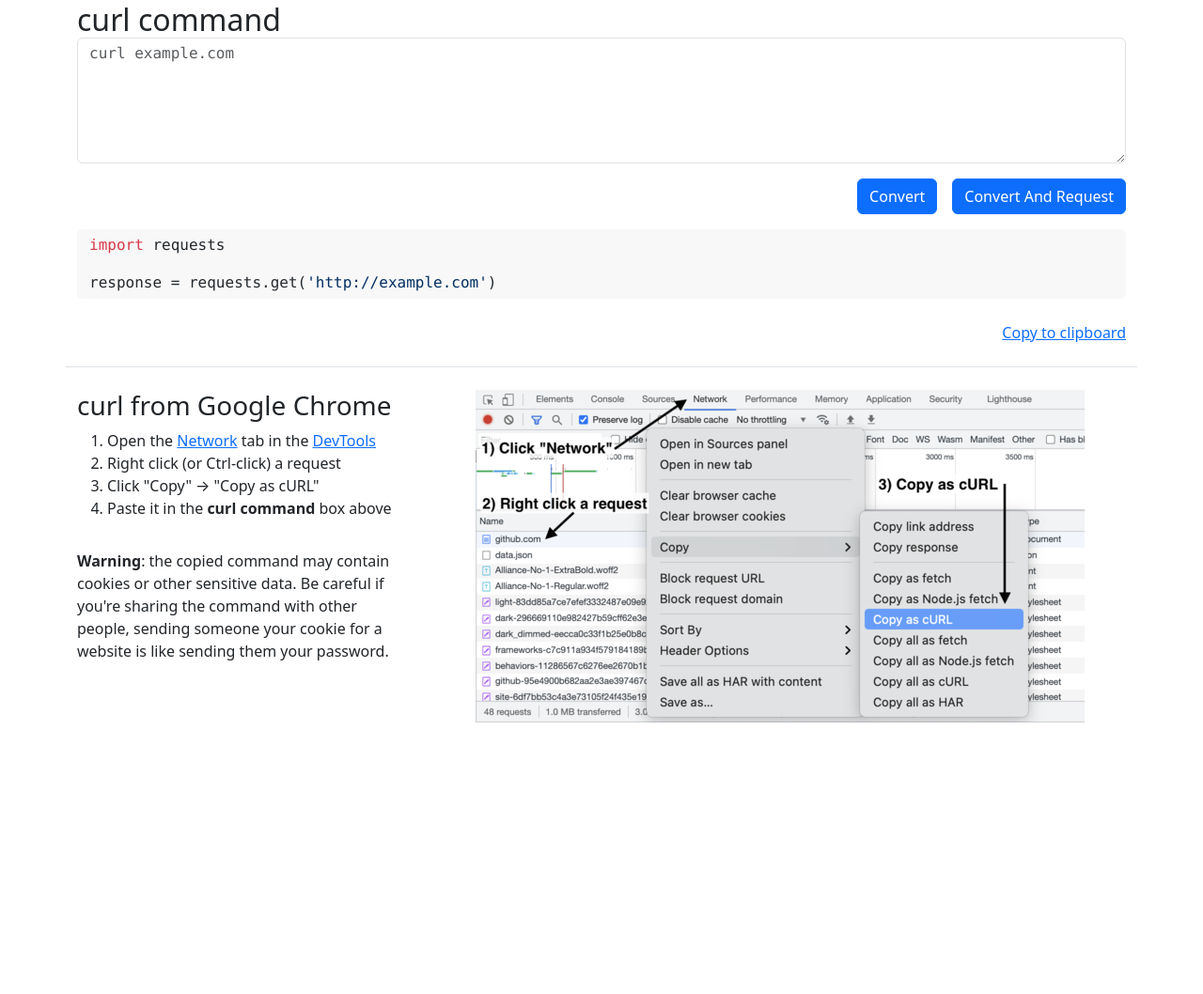
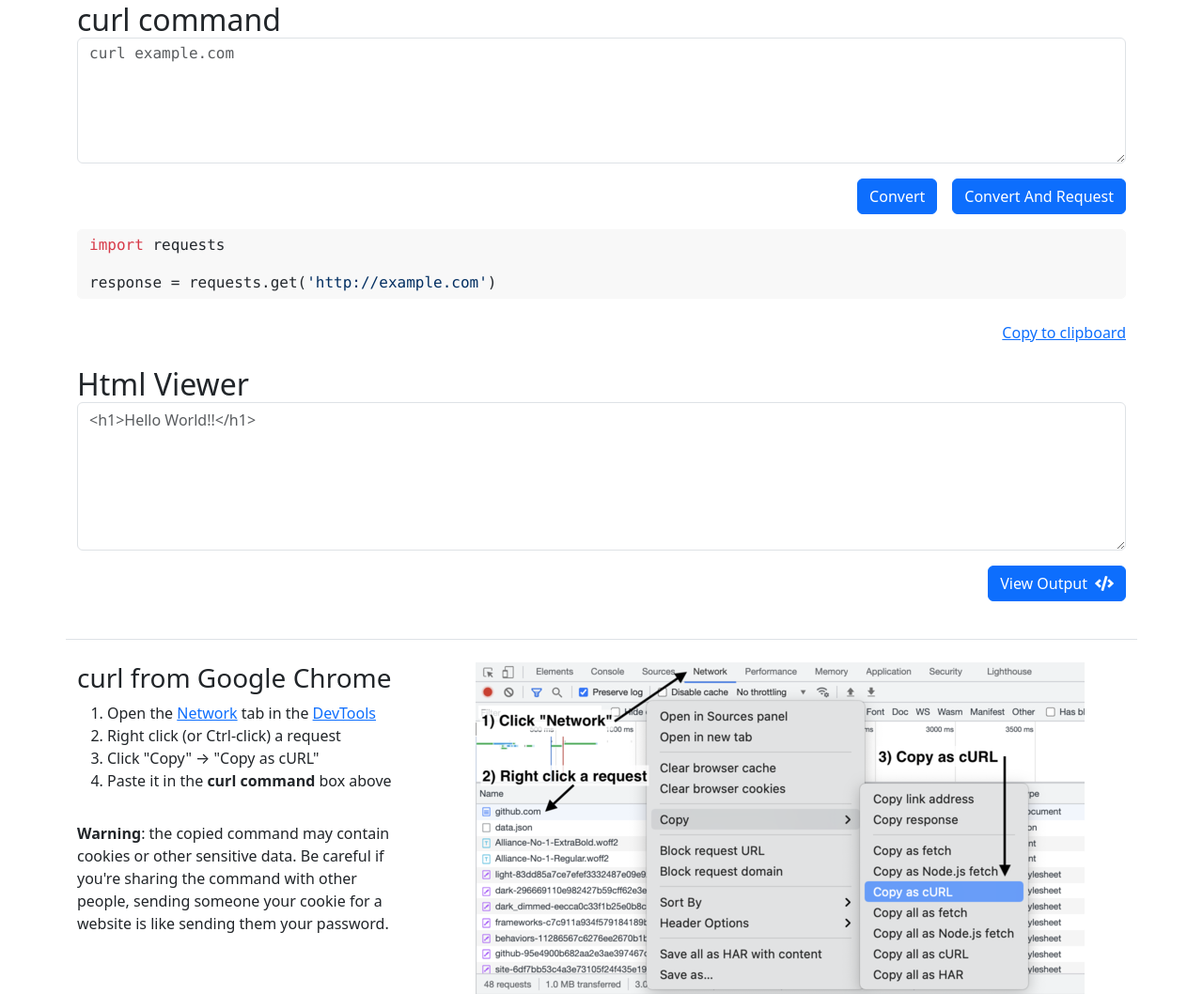
Before and after one commit to prathmeshsoni/CurlToPython, a Flask app: page / in a window 1280 px wide. Shown: the part 56-1114 px from the top of the page at 94% size. Before the commit the page ends 825 px from the top, so only its background shows below. Run offline with Flask 3, Linux system fonts and the light colour scheme; some libraries are stand-ins or nearby versions.

Commit message:
Add section Html Viewer

```diff
--- a/templates/home.html
+++ b/templates/home.html
@@ -22,6 +22,8 @@
   <meta property="og:image" content="/static/assets/img/pretty-snap-25-09-2023.png"/>
 
   <link href="static/main.css" rel="stylesheet">
+
+  <link rel="stylesheet" href="https://use.fontawesome.com/releases/v5.15.4/css/all.css">
 
   <style data-jss="" data-meta="MuiDialog">
     @media print {
@@ -204,6 +206,7 @@ response = requests.get(<span class="hljs-string">'http://example.com'</span>)
     </div>
     <div class="pt-4 pb-4">
       <div id="view-response" class="text-start float-start" style="display: none;"><a href="javascript:void(0)" onclick="ViewResponse()">View Response</a></div>
+      <div id="download-response" class="text-start float-start ms-3" style="display: none;"><a href="#" download="" id="download">Download Response</a></div>
       <div id="copy-to-clipboard" class="text-end float-end" style="display: inline-block;"><a href="javascript:void(0)" onclick="CopyToClipboard()">Copy to clipboard</a></div>
     </div>
     <div class="row">
@@ -213,6 +216,24 @@ response = requests.get(<span class="hljs-string">'http://example.com'</span>)
     </div>
 
   </div>
+
+  <div class="container-xl pb-4">
+    <div class="row">
+      <div class="col-12 col-sm-4 order-1">
+        <h2 class="mb-sm-0">Html Viewer</h2>
+      </div>
+      <div class="mb-0 col-12 order-2 order-md-3 pb-md-3">
+        <textarea id="html-code" class="form-control" placeholder="<h1>Hello World!!</h1>" rows="6" spellcheck="false"
+          autocorrect="off" autocapitalize="none"></textarea>
+      </div>
+    </div>
+    <div class="">
+      <div class="order-3 order-md-2 mb-3 mt-0 text-end">
+        <button type="button" class="btn btn-primary" onclick="View()">View Output<i class="fas fa-code ms-2"></i></button>
+      </div>
+    </div>
+  </div>
+
   <div class="container-md pb-4">
     <div class="row border-top py-4">
       <div class="col-lg-4" id="chrome">
@@ -294,7 +315,7 @@ response = requests.get(<span class="hljs-string">'http://example.com'</span>)
 
 //    give me function that sroll down 20px
     function scrollDown() {
-      window.scrollBy(0, 350);
+      window.scrollBy(0, 200);
     }
 
     document.addEventListener('DOMContentLoaded', function () {
@@ -312,6 +333,28 @@ response = requests.get(<span class="hljs-string">'http://example.com'</span>)
     function ViewResponse() {
       var url = document.getElementById('set-url').value;
       window.open(url, '_blank');
+    }
+
+    function View() {
+      var value = document.getElementById('html-code').value;
+      if (value.trim() == '') {
+        value = '<h1>Hello World!!</h1>';
+      }
+      var url = '/html-viewer/';
+      fetch(url, {
+        method: 'POST',
+        headers: {
+          'Content-Type': 'application/json',
+          'X-CSRFToken': '{{ csrf_token }}',
+        },
+        body: JSON.stringify({
+          html_code: value,
+        }),
+      })
+      .then(response => response.json())
+      .then(data => {
+        window.open(data.link, '_blank');
+      })
     }
 
     function convert(checks){
@@ -351,10 +394,14 @@ response = requests.get(<span class="hljs-string">'http://example.com'</span>)
         if (data.url) {
           document.getElementById('view-response').style.display = 'block';
           document.getElementById('set-url').value = data.url;
+          document.getElementById('download-response').style.display = 'block';
+          document.getElementById('download').setAttribute('download', data.url);
         }
         else {
           document.getElementById('view-response').style.display = 'none';
           document.getElementById('set-url').value = '';
+          document.getElementById('download-response').style.display = 'none';
+          document.getElementById('download').setAttribute('download', '');
         }
         scrollDown();
 
```
